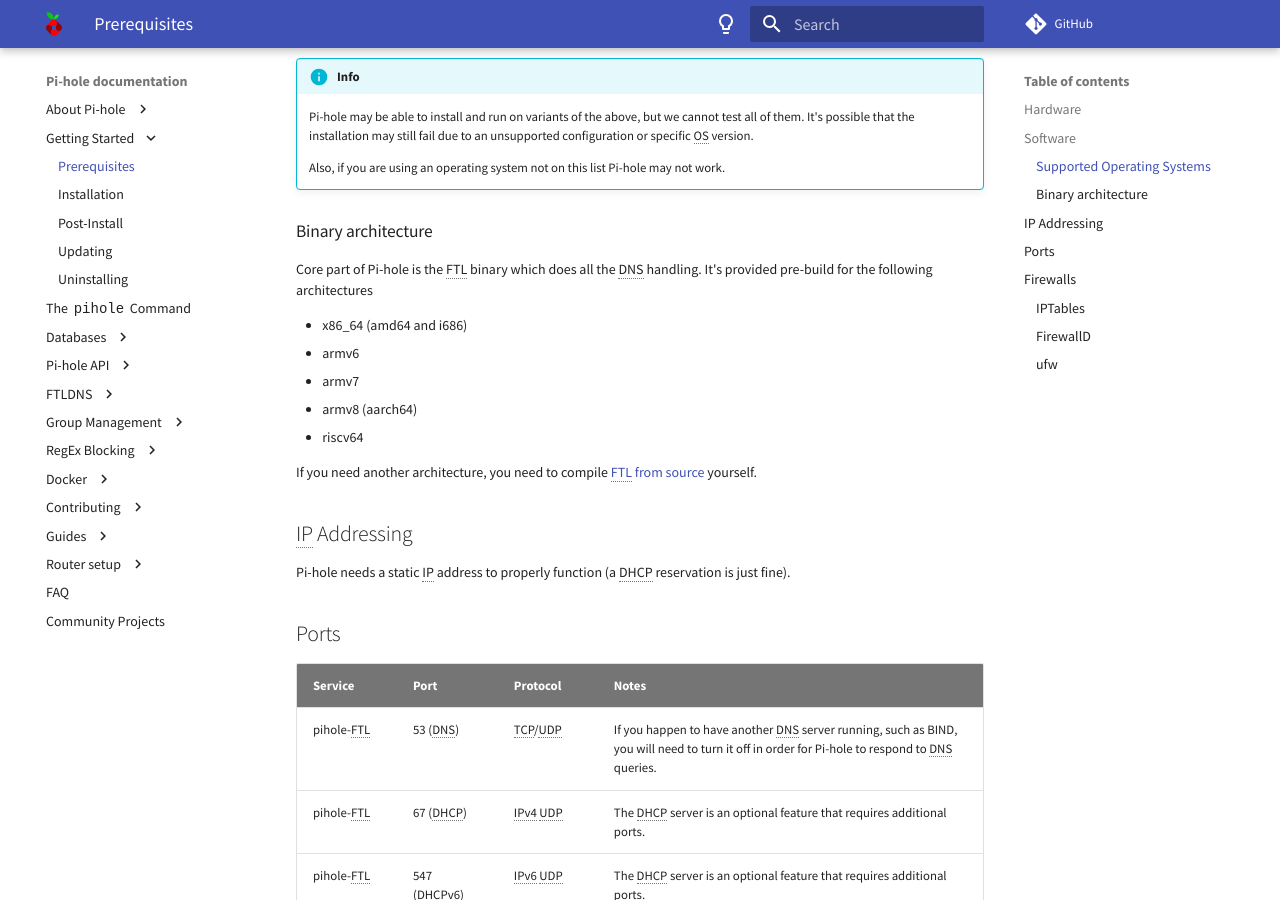
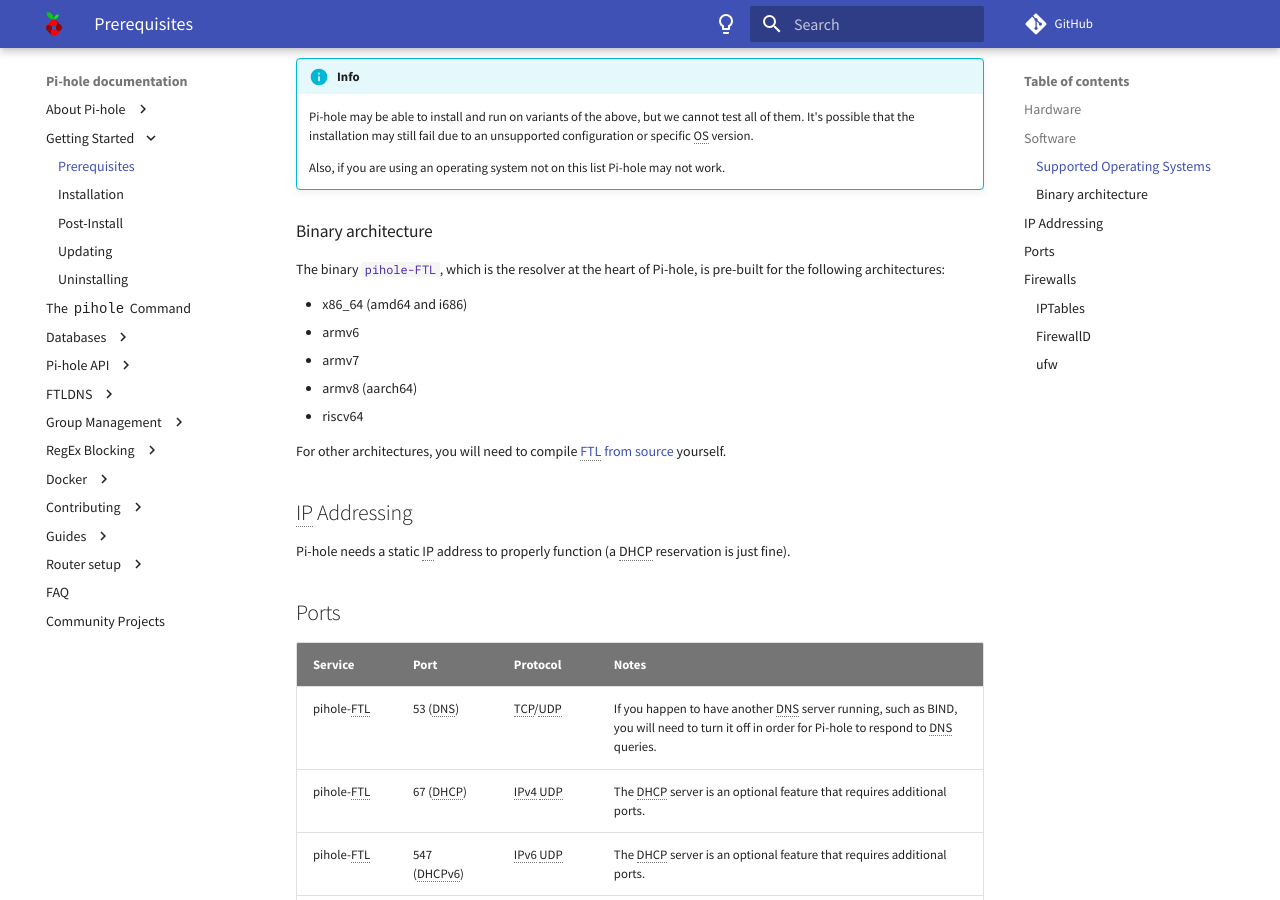
Before and after one commit to pi-hole/docs, an MkDocs documentation site: the page built from docs/main/prerequisites.md, in a window 1280 px wide and 900 px high, scrolled down 851 px. Built offline with MkDocs 1.6.1 and Material for MkDocs 9.7.7, drawn with Linux system fonts in a browser that asks for light colours; comment, search, counter and statistics services are not loaded.

Commit message:
Apply suggestions from code review
Co-authored-by: Adam Warner <me@adamwarner.co.uk>
Signed-off-by: yubiuser <github@yubiuser.dev>

```diff
--- a/docs/main/prerequisites.md
+++ b/docs/main/prerequisites.md
@@ -46,7 +46,7 @@
 
 ### Binary architecture
 
-Core part of Pi-hole is the FTL binary which does all the DNS handling. It's provided pre-build for the following architectures
+The binary `pihole-FTL`, which is the resolver at the heart of Pi-hole, is pre-built for the following architectures:
 
 - x86_64 (amd64 and i686)
 - armv6
@@ -54,7 +54,7 @@
 - armv8 (aarch64)
 - riscv64
 
-If you need another architecture, you need to compile [FTL from source](../ftldns/compile.md) yourself.
+For other architectures, you will need to compile [FTL from source](../ftldns/compile.md) yourself.
 
 ## IP Addressing
 
```
